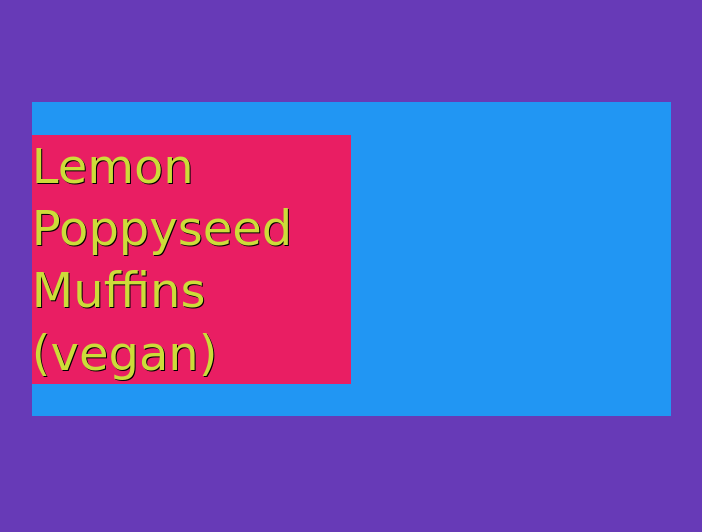
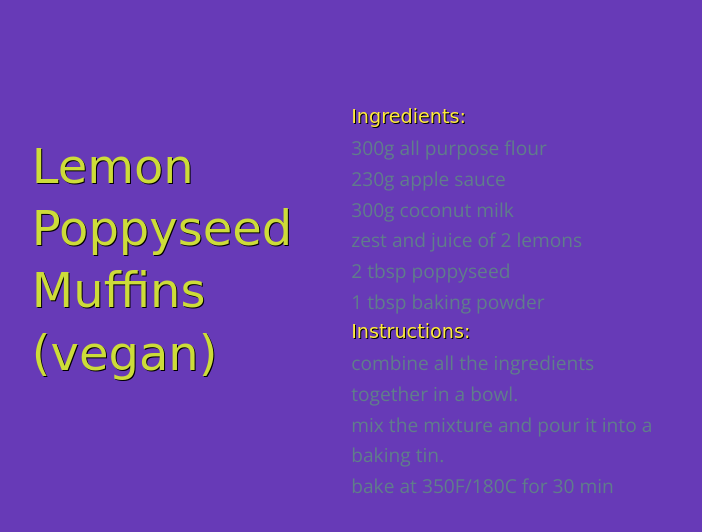
Before and after one commit to quilt9/HipVeg, a website: page index.html in a window 1280 px wide. Shown: the whole page, without its empty margins (125-827 px from the left). Drawn offline with nearby package versions, Linux system fonts and the light colour scheme; a web font is replaced by a local one.

Commit message:
Add ingredient list

```diff
--- a/_/components/scss/_layout.scss
+++ b/_/components/scss/_layout.scss
@@ -32,7 +32,6 @@ $large					: 75em;
 	.primary {
 		@include at-breakpoint($medium) {
 			@include span-columns(8,12);
-			background: $blue;
 		}
 	}
 }
--- a/_/components/scss/_modules.scss
+++ b/_/components/scss/_modules.scss
@@ -1,16 +1,20 @@
 // Left panel
 .title {
 	width: 50%;
-	background: $pink;
+	display: inline;
+	float: left;
 }
 
 // Middle panel
 .recipe {
 	width: 50%;
+	display: inline;
+	float: left;
 }
 
 // Right panel
 .misc {
 	width: 100%;
 	background: $lime;
+	float: left;
 }
--- a/index.html
+++ b/index.html
@@ -9,8 +9,26 @@
 <body>
 	<section class="layout">
 		<div class="primary">
-			<article class="title"><h1>Lemon Poppyseed Muffins (vegan)</h1></<article>
-			<article class="recipe"></article>
+			<article class="title">
+				<h1>Lemon Poppyseed Muffins (vegan)</h1>
+			</article>
+			<article class="recipe">
+				<h3>Ingredients:</h3>
+				<ul>
+					<li>300g all purpose flour</li>
+					<li>230g apple sauce</li>
+					<li>300g coconut milk</li>
+					<li>zest and juice of 2 lemons</li>
+					<li>2 tbsp poppyseed</li>
+					<li>1 tbsp baking powder</li>
+				</ul>
+				<h3>Instructions:</h3>
+				<ol>
+					<li>combine all the ingredients together in a bowl.</li>
+					<li>mix the mixture and pour it into a baking tin.</li>
+					<li>bake at 350F/180C for 30 min</li>
+				</ol>
+			</article>
 		</div><!--primary-->
 		<aside class="secondary">
 			<article class="misc"></article>
```
Also changed, not shown: _/css/styles.css, 2 other files.
